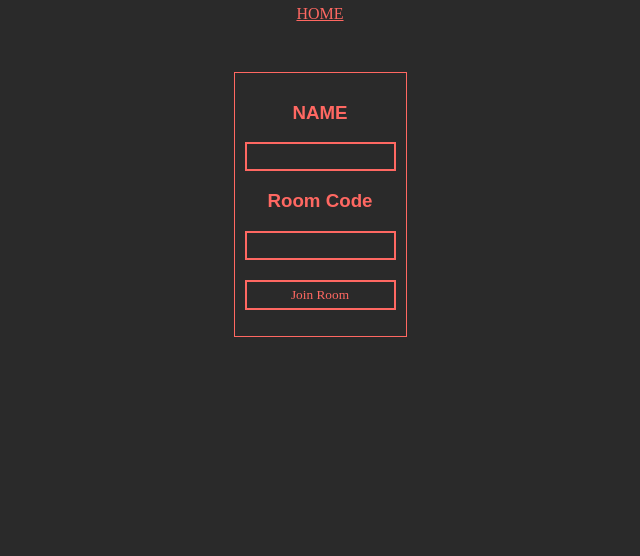
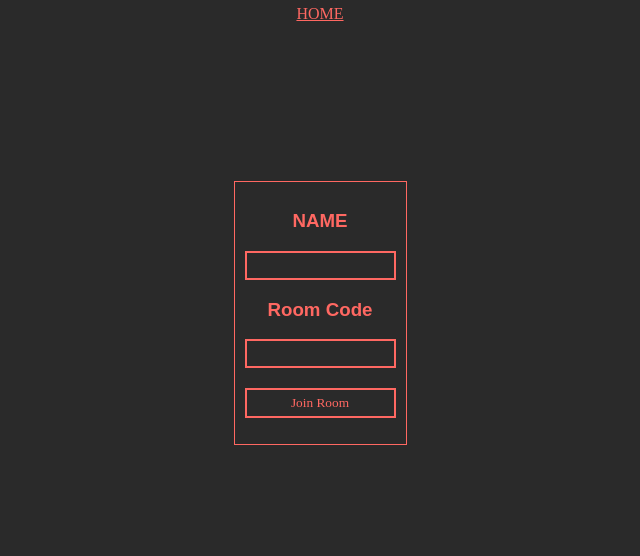
Before and after one commit to xreme/MinesweeperS, a plain HTML site: page frontend/multiplayer-client/join-room/join-room.html in a window 1280 px wide. Shown: the whole page, without its empty margins (320-960 px from the left). Drawn offline with Linux system fonts and the light colour scheme; a web font is replaced by a local one.

Commit message:
minor styling changes

```diff
--- a/frontend/multiplayer-client/join-room/join-room.css
+++ b/frontend/multiplayer-client/join-room/join-room.css
@@ -40,6 +40,7 @@ main{
     flex-direction: column;
     justify-content: center;
     align-items: center;
+    height: 60vh;
 
 }
 #selection-items{
--- a/frontend/multiplayer-host/start-room/start-room.css
+++ b/frontend/multiplayer-host/start-room/start-room.css
@@ -40,6 +40,7 @@ main{
     flex-direction: column;
     justify-content: center;
     align-items: center;
+    height: 50vh;
 }
 #selection-items{
     outline: solid var(--c2) 1px;
```
